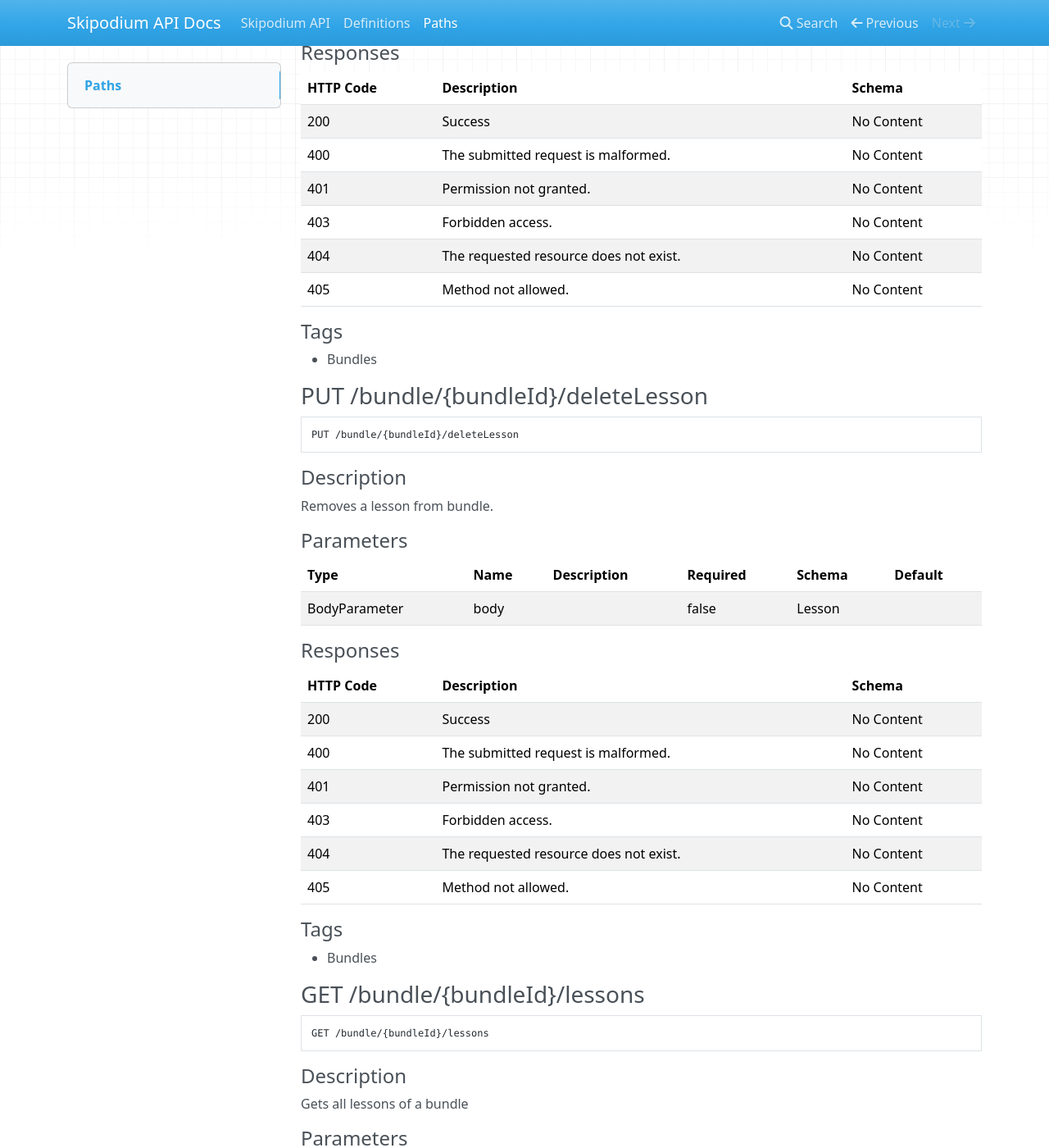
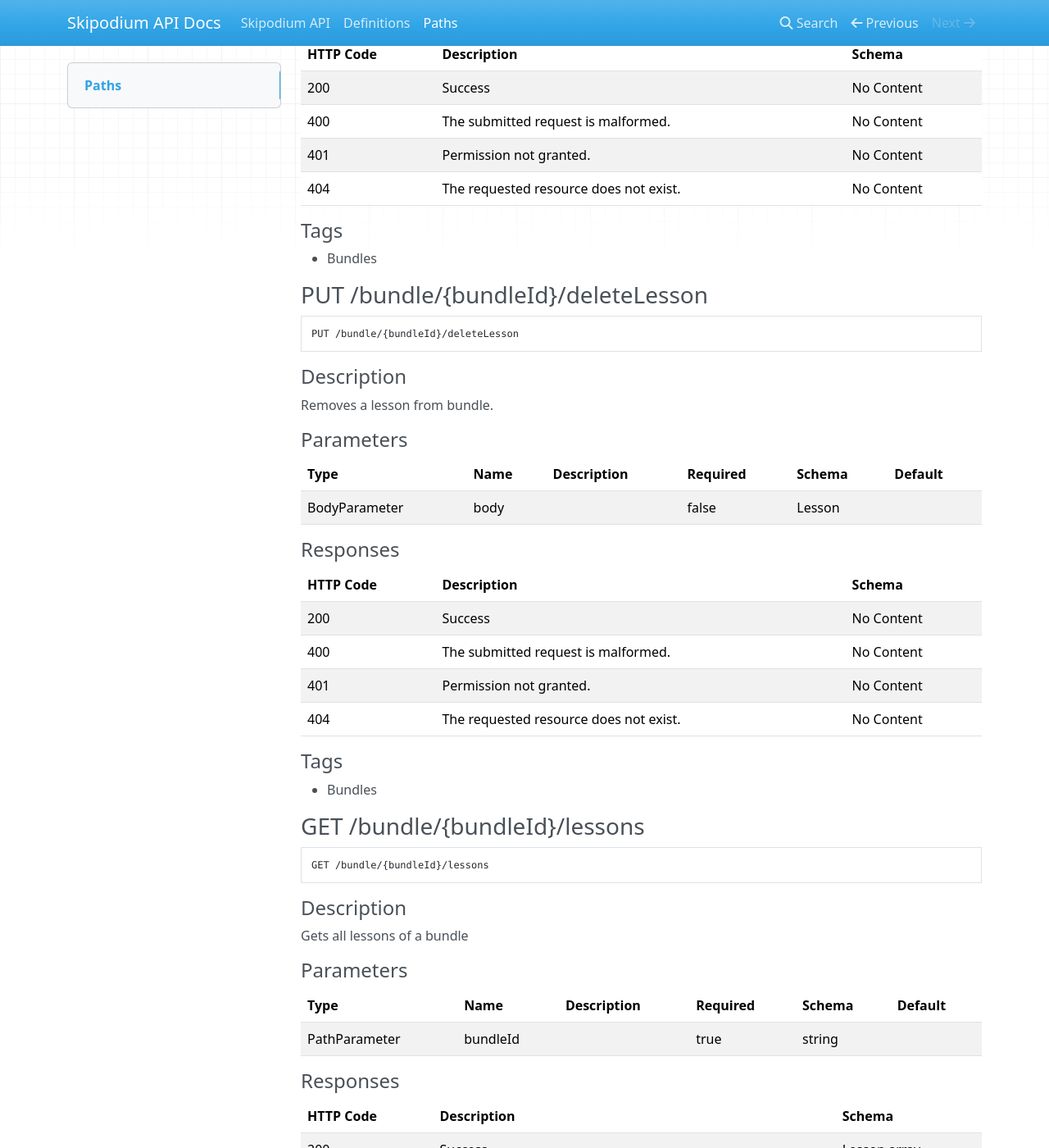
Before and after one commit to mszydlowski91/test, an MkDocs documentation site: the page built from docs/paths.md, in a window 1280 px wide and 1400 px high, scrolled down 2977 px. Shown: the whole window at 82% size. Built offline with MkDocs 1.6.1, drawn with Linux system fonts in a browser that asks for light colours; nearby versions of some CDN libraries; some of the changed text lies outside the part shown.

Commit message:
Updated docs #3

```diff
--- a/docs/paths.md
+++ b/docs/paths.md
@@ -45,7 +45,6 @@ Gets a bundle by ID
 |HTTP Code|Description|Schema|
 |----|----|----|
 |200|Success|Bundle|
-|400|The submitted request is malformed.|No Content|
 |401|Permission not granted.|No Content|
 |404|The element with the given ID does not exist.|No Content|
 
@@ -132,9 +131,7 @@ Adds a lesson to the bundle
 |200|Success|No Content|
 |400|The submitted request is malformed.|No Content|
 |401|Permission not granted.|No Content|
-|403|Forbidden access.|No Content|
 |404|The requested resource does not exist.|No Content|
-|405|Method not allowed.|No Content|
 
 
 #### Tags
@@ -162,9 +159,7 @@ Removes a lesson from bundle.
 |200|Success|No Content|
 |400|The submitted request is malformed.|No Content|
 |401|Permission not granted.|No Content|
-|403|Forbidden access.|No Content|
 |404|The requested resource does not exist.|No Content|
-|405|Method not allowed.|No Content|
 
 
 #### Tags
@@ -190,7 +185,6 @@ Gets all lessons of a bundle
 |HTTP Code|Description|Schema|
 |----|----|----|
 |200|Success|Lesson array|
-|400|The submitted request is malformed.|No Content|
 |401|Permission not granted.|No Content|
 |404|The requested resource does not exist.|No Content|
 
@@ -251,7 +245,6 @@ Adds new feedback to db
 |200|Success|No Content|
 |400|The submitted request is malformed.|No Content|
 |401|Permission not granted.|No Content|
-|403|Invalid data provided.|No Content|
 
 
 #### Tags
@@ -303,7 +296,7 @@ Gets a generator by ID
 #### Responses
 |HTTP Code|Description|Schema|
 |----|----|----|
-|200|Success|No Content|
+|200|Success|Generator|
 |401|Permission not granted.|No Content|
 |404|The element with the given ID does not exist.|No Content|
 
@@ -706,7 +705,7 @@ Gets messages having specific parameters
 |----|----|----|----|----|----|
 |QueryParameter|toId|Get recieved messages of user - THIS IS A TEST METHOD|false|null string array||
 |QueryParameter|startDate|fetch messages from date range|false|null string array||
-|QueryParameter|TYPE|fetch messages of given type|false|null string array||
+|QueryParameter|type|fetch messages of given type|false|null string array||
 |QueryParameter|unread|fetch only messages that are unread|false|null string array||
 |QueryParameter|fromId|Fetch all messages sent from given person/school|false|null string array||
 |QueryParameter|endDate|Fetch messages up to given date|false|null string array||
@@ -772,7 +771,6 @@ Gets a message by id
 |HTTP Code|Description|Schema|
 |----|----|----|
 |200|Success|Message|
-|400|The submitted request is malformed.|No Content|
 |401|Permission not granted.|No Content|
 |404|The element with the given ID does not exist.|No Content|
 
@@ -939,7 +937,6 @@ Gets all generators of a school
 |HTTP Code|Description|Schema|
 |----|----|----|
 |200|Success|Generator array|
-|400|The submitted request is malformed.|No Content|
 |401|Permission not granted.|No Content|
 |404|The requested resource does not exist.|No Content|
 
@@ -961,7 +958,6 @@ Gets all transactions for a given school
 |HTTP Code|Description|Schema|
 |----|----|----|
 |200|Success|Transaction array|
-|400|The submitted request is malformed.|No Content|
 |401|Permission not granted.|No Content|
 |404|The requested resource does not exist.|No Content|
 
@@ -1047,7 +1043,6 @@ Gets a transaction by ID
 |HTTP Code|Description|Schema|
 |----|----|----|
 |200|Success|Transaction|
-|400|The submitted request is malformed.|No Content|
 |401|Permission not granted.|No Content|
 |404|The element with the given ID does not exist.|No Content|
 
@@ -1163,7 +1158,6 @@ Gets a user by ID
 |HTTP Code|Description|Schema|
 |----|----|----|
 |200|Success|User array|
-|400|The submitted request is malformed.|No Content|
 |401|Permission not granted.|No Content|
 |404|The element with the given ID does not exist.|No Content|
 
@@ -1248,7 +1242,6 @@ Gets all user feedbacks
 |HTTP Code|Description|Schema|
 |----|----|----|
 |200||Feedback array|
-|400|The submitted request is malformed.|No Content|
 |401|Permission not granted.|No Content|
 |404|The element with the given ID does not exist.|No Content|
 
@@ -1276,7 +1269,6 @@ Gets all user messages.
 |HTTP Code|Description|Schema|
 |----|----|----|
 |200||Message array|
-|400|The submitted request is malformed.|No Content|
 |401|Permission not granted.|No Content|
 |404|The element with the given ID does not exist.|No Content|
 
```
Also changed, not shown: other parts of docs/paths.md (+7 -1 lines), docs/definitions.md (+1 -0 lines), swagger.json.
